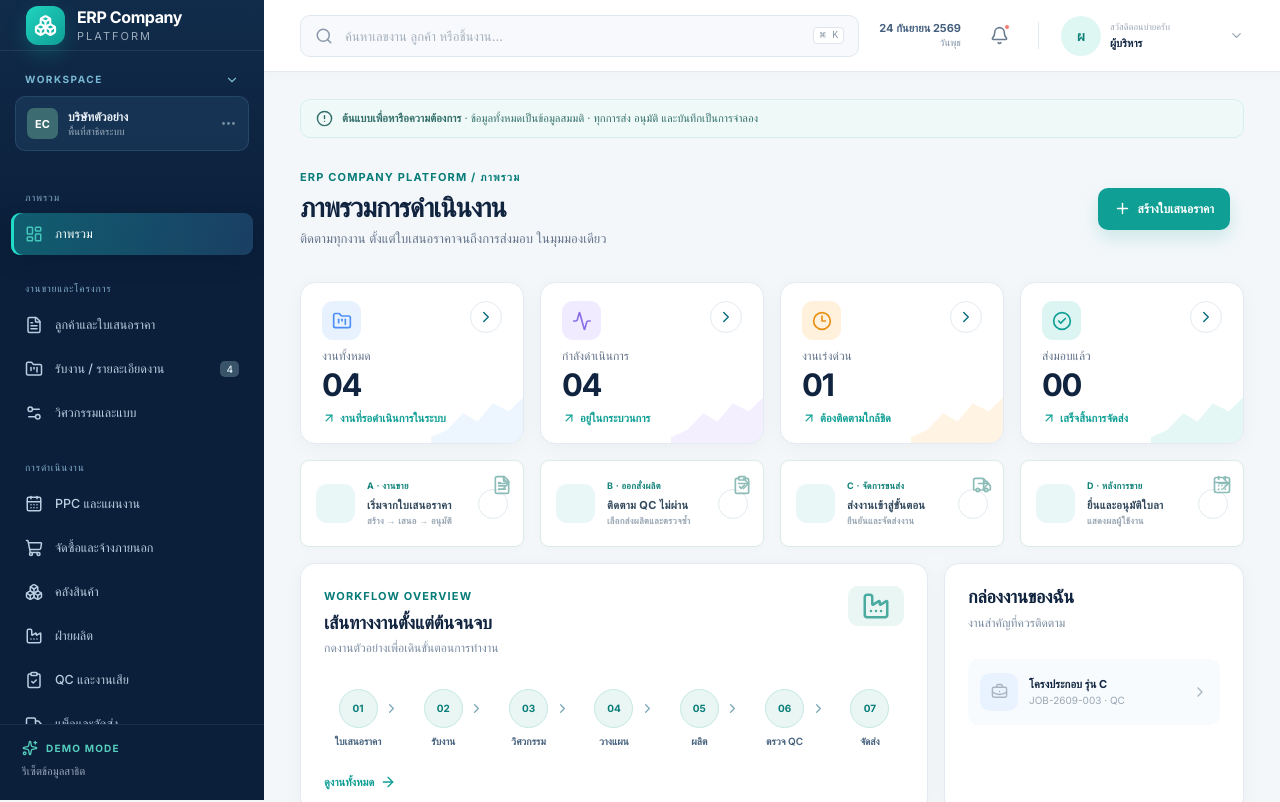
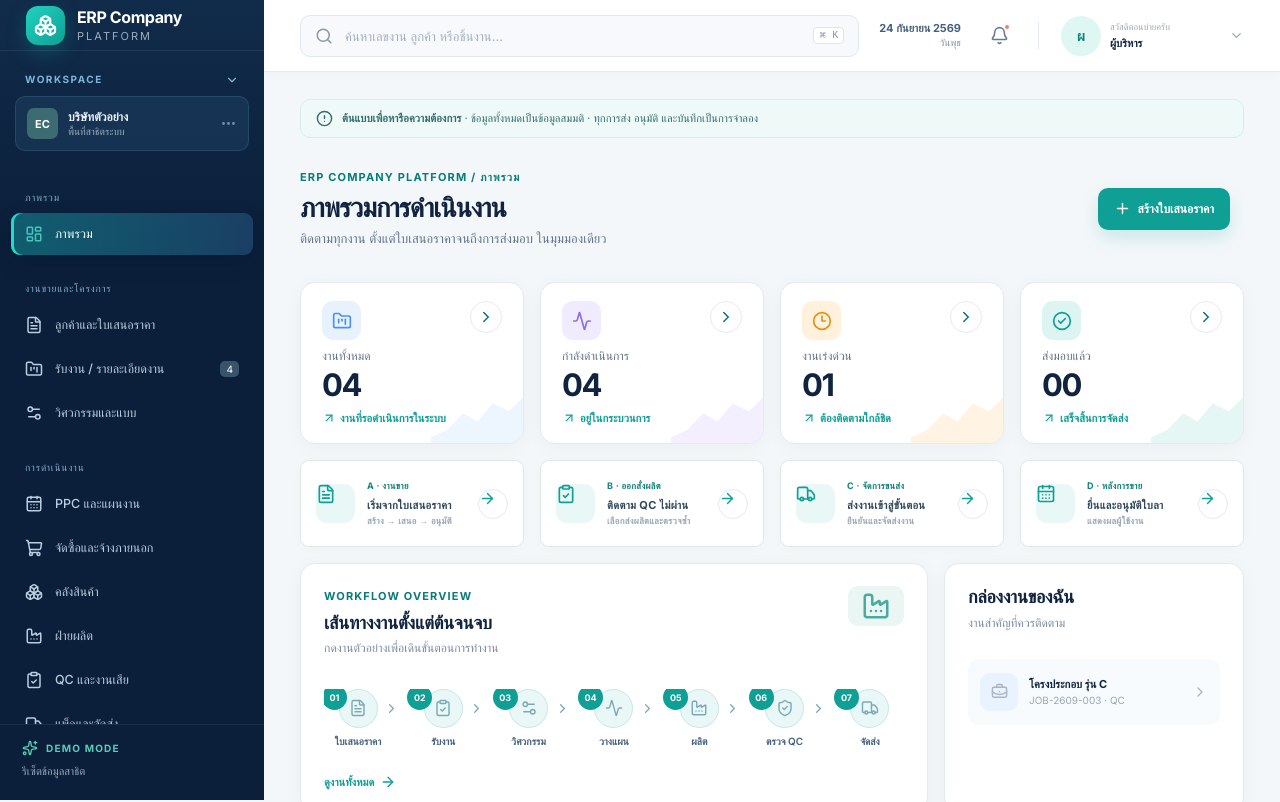
Before and after one commit to SitthidetiT/ERP-Mockup, a Next.js app: page /dashboard in a window 1280 px wide. Shown: the top 802 px of the page. Built offline with nearby package versions, Linux system fonts and the light colour scheme; a web font is replaced by a local one.

Commit message:
Correct dashboard workflow icons

```diff
--- a/app/globals.css
+++ b/app/globals.css
@@ -2438,6 +2438,16 @@ input:focus-visible {
   color: #0f8179;
 }
 
+.scenario-grid .quick-action-card svg {
+  position: static;
+  margin: 0;
+}
+
+.scenario-grid .quick-action-card__icon svg,
+.scenario-grid .quick-action-card__action svg {
+  color: #0f9f95;
+}
+
 .panel,
 .progress-panel,
 .job-summary {
@@ -2488,12 +2498,32 @@ input:focus-visible {
   gap: 7px;
 }
 
-.flow-node span {
+.flow-node .flow-number {
+  position: absolute;
+  z-index: 1;
+  top: -4px;
+  left: -2px;
+  width: 25px;
+  height: 25px;
+  border: 0;
+  border-radius: 50%;
+  background: #0f9f95;
+  color: #fff;
+  font-size: 9px;
+}
+
+.flow-node .flow-icon {
   width: 39px;
   height: 39px;
-  border-color: #c4e9e3;
+  border: 1px solid #c4e9e3;
+  border-radius: 50%;
+  background: #e9f8f6;
   color: #087c78;
-  font-size: 10px;
+}
+
+.flow-node .flow-icon svg {
+  position: static;
+  margin: 0;
 }
 
 .flow-node strong {
--- a/app/page.tsx
+++ b/app/page.tsx
@@ -1107,17 +1107,22 @@ export default function Home() {
                       </div>
                       <div className="workflow-flow">
                         {[
-                          "ใบเสนอราคา",
-                          "รับงาน",
-                          "วิศวกรรม",
-                          "วางแผน",
-                          "ผลิต",
-                          "ตรวจ QC",
-                          "จัดส่ง",
-                        ].map((s, i) => (
-                          <div key={s} className="flow-node">
-                            <span>{String(i + 1).padStart(2, "0")}</span>
-                            <strong>{s}</strong>
+                          { label: "ใบเสนอราคา", icon: FileText },
+                          { label: "รับงาน", icon: ClipboardCheck },
+                          { label: "วิศวกรรม", icon: Settings2 },
+                          { label: "วางแผน", icon: Activity },
+                          { label: "ผลิต", icon: Factory },
+                          { label: "ตรวจ QC", icon: ShieldCheck },
+                          { label: "จัดส่ง", icon: Truck },
+                        ].map(({ label, icon: Icon }, i) => (
+                          <div key={label} className="flow-node">
+                            <span className="flow-number">
+                              {String(i + 1).padStart(2, "0")}
+                            </span>
+                            <span className="flow-icon">
+                              <Icon size={18} strokeWidth={1.9} />
+                            </span>
+                            <strong>{label}</strong>
                             {i < 6 && <ChevronRight size={15} />}
                           </div>
                         ))}
```
